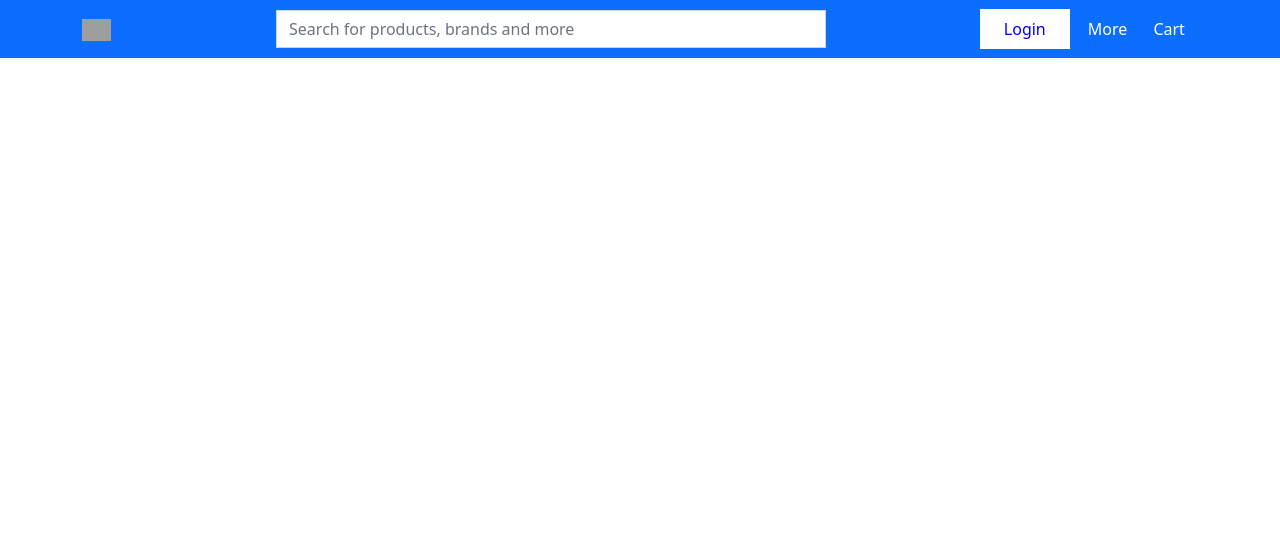
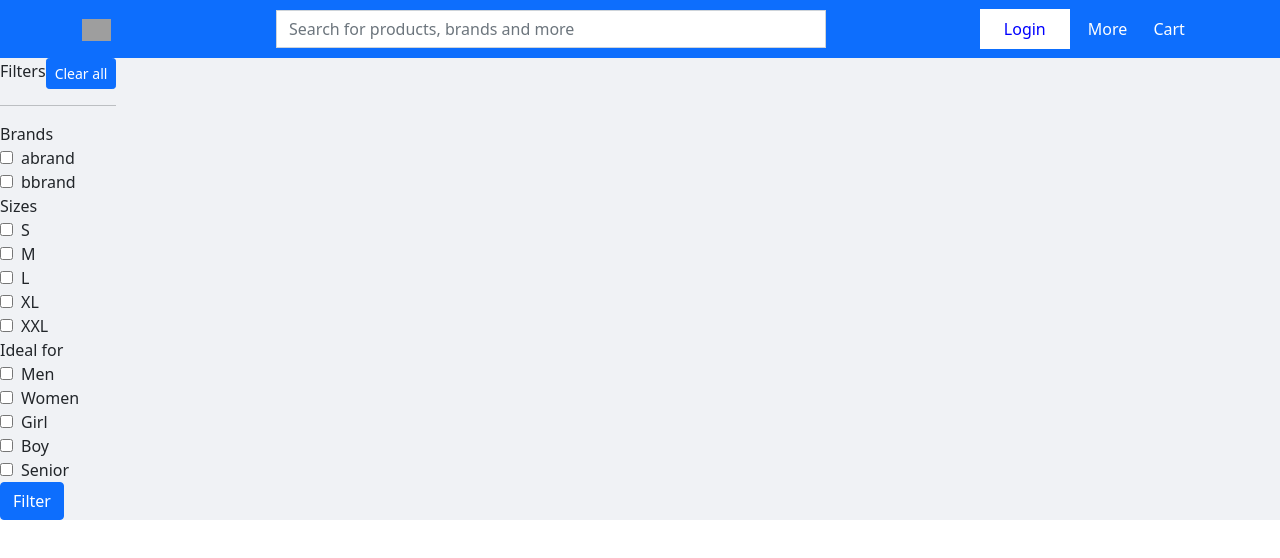
Before and after one commit to shreya-mishra/FlipKart-Clone---Roc8-Assignment, a React (Create React App) app: page / in a window 1280 px wide. Shown: the top 558 px of the page. Built offline with nearby package versions, Linux system fonts and the light colour scheme; grey boxes are pictures that could not be loaded.

Commit message:
added sidebar

```diff
--- a/src/App.js
+++ b/src/App.js
@@ -1,10 +1,14 @@
 import "./App.scss";
 import Header from "./components/Header";
+import Sidebar from "./components/Sidebar/Sidebar";
 
 function App() {
   return (
     <div className='App'>
       <Header />
+      <div className='layout'>
+        <Sidebar />
+      </div>
     </div>
   );
 }
--- /dev/null
+++ b/src/components/Sidebar/Sidebar.js
@@ -0,0 +1,76 @@
+import { Button } from "react-bootstrap";
+import "./Sidebar.scss";
+
+const Sidebar = () => {
+  return (
+    <div className='sidebar'>
+      <span className='sidebar__title'>
+        <span>Filters</span>
+        <Button onClick={() => console.log("clear filter")} size='sm'>
+          Clear all
+        </Button>
+      </span>
+      <hr />
+      <div className='sidebar__categories'>
+        <span>Brands</span>
+        {["abrand", "bbrand"].map((prod) => (
+          <div
+            key={prod}
+            style={{
+              display: "flex",
+              alignItems: "center",
+            }}>
+            <input
+              type='checkbox'
+              onChange={(e) => console.log("filter brands", e)}
+              name={prod}
+              value={prod}
+            />
+            <label className='mx-2'>{prod}</label>
+          </div>
+        ))}
+      </div>
+      <div className='sidebar__categories'>
+        <span>Sizes</span>
+        {["S", "M", "L", "XL", "XXL"].map((prod) => (
+          <div
+            key={prod}
+            style={{
+              display: "flex",
+              alignItems: "center",
+            }}>
+            <input
+              type='checkbox'
+              name={prod}
+              value={prod}
+              onChange={(e) => console.log("filter size", e)}
+            />
+            <label className='mx-2'>{prod}</label>
+          </div>
+        ))}
+      </div>
+      <div className='sidebar__categories'>
+        <span>Ideal for</span>
+        {["Men", "Women", "Girl", "Boy", "Senior"].map((prod) => (
+          <div
+            key={prod}
+            style={{
+              display: "flex",
+              alignItems: "center",
+            }}>
+            <input
+              type='checkbox'
+              name={prod}
+              value={prod}
+              onChange={(e) => console.log("filter gender", e)}
+            />
+            <label className='mx-2'>{prod}</label>
+          </div>
+        ))}
+      </div>
+      <Button onClick={() => console.log("clicked")}>Filter</Button>
+    </div>
+  );
+};
+
+export default Sidebar;
```
Also changed, not shown: src/components/Sidebar/Sidebar.scss (added).
